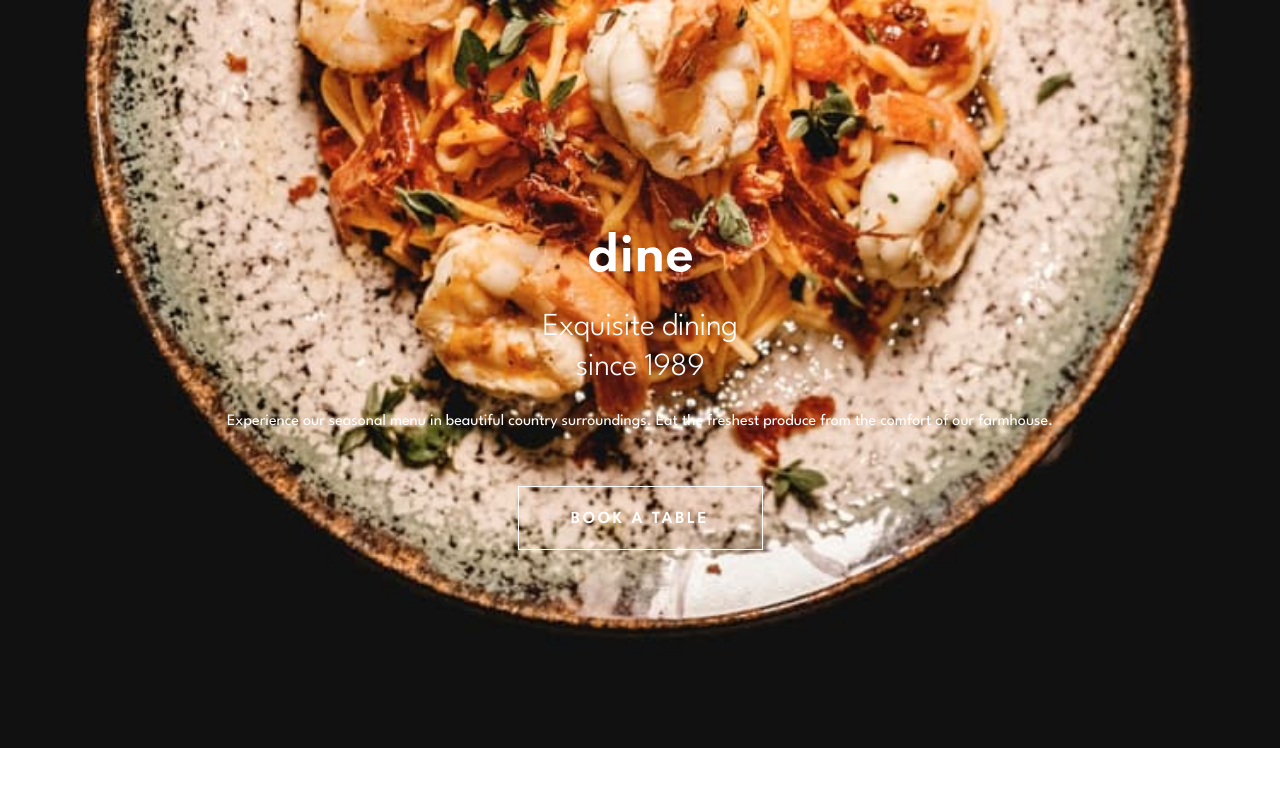
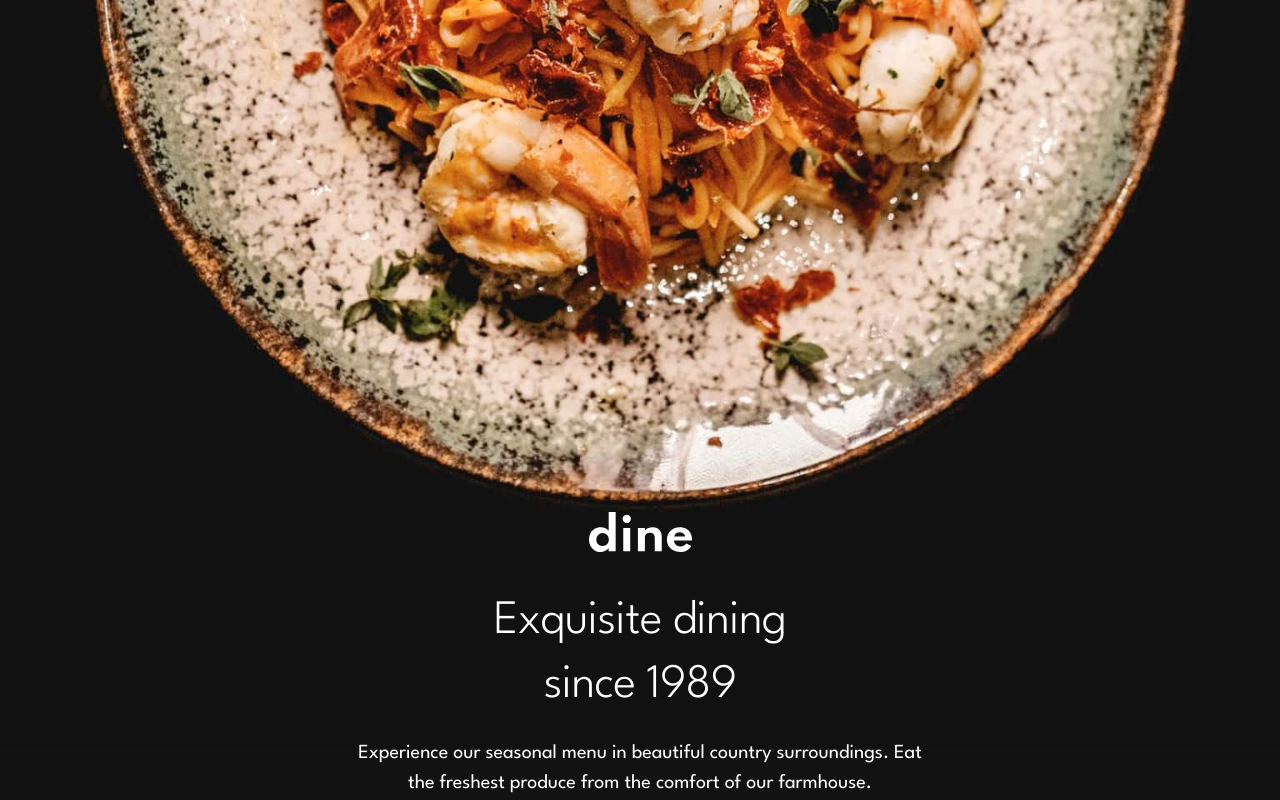
Before and after one commit to JoeDravarol/dine-restaurant, a Next.js app: page / in a window 1280 px wide. Shown: the top 800 px of the page. Built offline with nearby package versions, Linux system fonts and the light colour scheme.

Commit message:
feat: tablet hero

```diff
--- a/src/features/Hero.tsx
+++ b/src/features/Hero.tsx
@@ -7,6 +7,8 @@ import React from 'react';
 
 import mobileHeroBgSm from '@/assets/homepage/hero-bg-mobile.jpg';
 import mobileHeroBgMd from '@/assets/homepage/hero-bg-mobile@2x.jpg';
+import tabletHeroBgSm from '@/assets/homepage/hero-bg-tablet.jpg';
+import tabletHeroBgMd from '@/assets/homepage/hero-bg-tablet@2x.jpg';
 import Logo from '@/assets/icons/logo.svg';
 import Button from '@/components/Button';
 
@@ -17,6 +19,12 @@ const StyledContainer = styled(Box)(({ theme }) => ({
   color: theme.palette.common.white,
   fill: 'white',
   textAlign: 'center',
+
+  [theme.breakpoints.up('tablet')]: {
+    marginTop: 'clamp(374px, 40%, 600px)',
+    maxWidth: 689,
+    marginInline: 'auto',
+  },
 }));
 
 const StyledButton = styled(Button)(() => ({
@@ -25,8 +33,17 @@ const StyledButton = styled(Button)(() => ({
 
 const Hero: React.FC = () => {
   return (
-    <Box height={748} component="header" position="relative" overflow="hidden">
+    <Box
+      height={{ mobile: 748, tablet: 992 }}
+      component="header"
+      bgcolor="primary.main"
+      position="relative"
+      overflow="hidden"
+      zIndex={1}
+    >
       <picture>
+        <source srcSet={tabletHeroBgMd.src} media="(min-width: 900px)" />
+        <source srcSet={tabletHeroBgSm.src} media="(min-width: 768px)" />
         <source srcSet={mobileHeroBgMd.src} media="(min-width: 400px)" />
         <Image
           style={{
@@ -50,16 +67,23 @@ const Hero: React.FC = () => {
         <Typography
           variant="h1"
           component="h2"
-          fontSize="2rem"
-          lineHeight="2.5rem"
-          letterSpacing="-0.025rem"
-          mt={4.5}
-          mb={2.625}
+          fontSize={{ mobile: '2rem', tablet: '3rem' }}
+          lineHeight={{ mobile: '2.5rem', tablet: '4rem' }}
+          letterSpacing={{ mobile: '-0.025rem', tablet: '-0.038rem' }}
+          mt={{ mobile: 4.5, tablet: 4.75 }}
+          mb={{ mobile: 2.625, tablet: 2.5 }}
         >
           Exquisite dining <Box component="span" display="block">since 1989</Box>
         </Typography>
 
-        <Typography variant="body2" mb={6.325}>
+        <Typography
+          sx={{ marginInline: { tablet: 'auto' } }}
+          variant="body2"
+          maxWidth={{ tablet: 573 }}
+          fontSize={{ tablet: '1.25rem' }}
+          lineHeight={{ tablet: '1.875rem' }}
+          mb={{ mobile: 6.325, tablet: 6.5 }}
+        >
           Experience our seasonal menu in beautiful country surroundings. Eat the freshest produce from the comfort of
           our farmhouse.
         </Typography>
```
